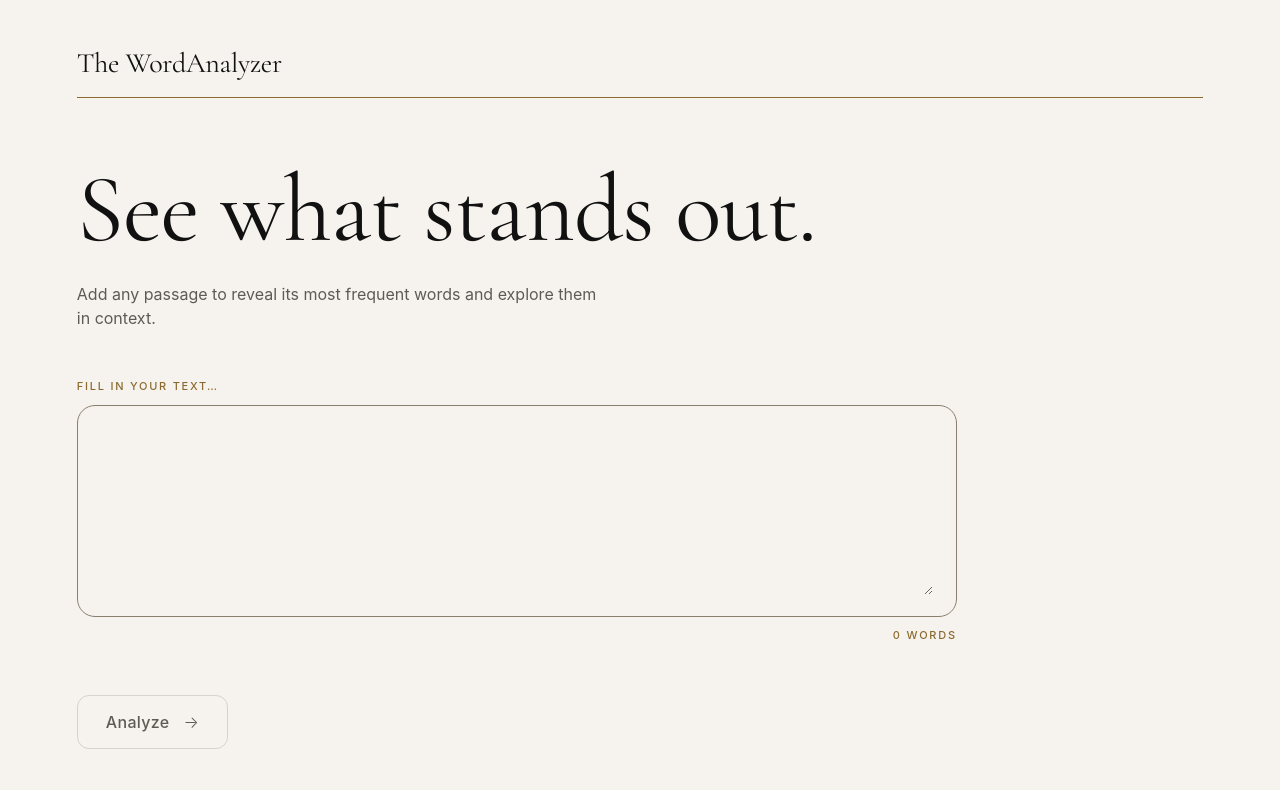
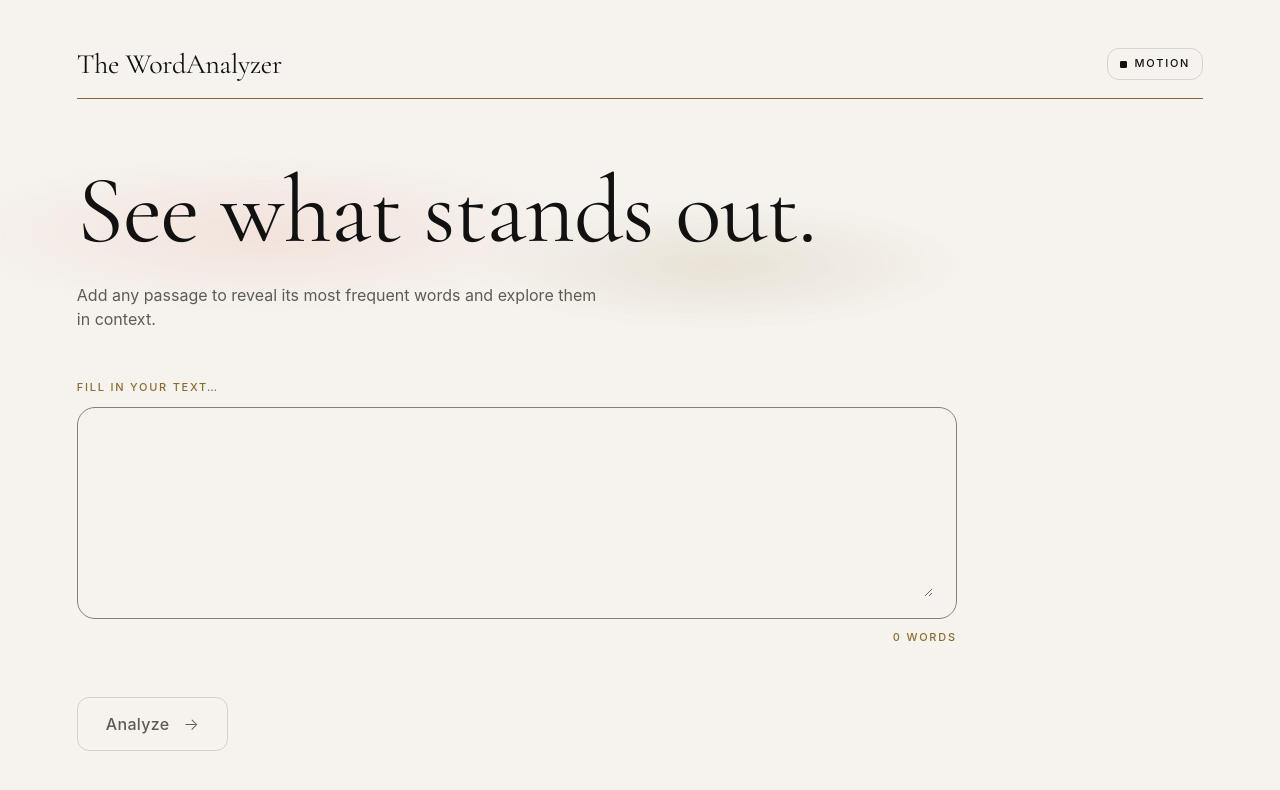
Before and after one commit to orchestratedbyalex/pincer-wordanalyzer-claude, a React (Create React App) app: page / in a window 1280 px wide. Shown: the top 790 px of the page. Built offline with nearby package versions, Linux system fonts and the light colour scheme.

Commit message:
T-19: Ongoing motion and the Motion button
Co-Authored-By: Claude Opus 5.5 <noreply@anthropic.com>
Claude-Session: https://claude.ai/code/session_0199MN7F6U16f5oFgHMHRE9x

```diff
--- a/src/components/Form/Views/Default/Default.css
+++ b/src/components/Form/Views/Default/Default.css
@@ -7,7 +7,10 @@
     color: var(--color-ink);
 }
 
+/* positioned and isolated so the ambient tint can sit behind the headline */
 .defaultViewHeader {
+    position: relative;
+    isolation: isolate;
     display: flex;
     flex-direction: column;
     gap: clamp(16px, 2vw, 24px);
@@ -61,7 +64,12 @@
     transform: translateX(3px);
 }
 
+.analyzeMagnet {
+    display: inline-flex;
+}
+
 @media (max-width: 480px) {
+    .analyzeMagnet,
     .analyzeButton.MuiButton-root {
         width: 100%;
     }
--- a/src/components/Form/Views/Default/index.tsx
+++ b/src/components/Form/Views/Default/index.tsx
@@ -13,6 +13,8 @@ import { clearFrequencyState, setFormView, setText } from '../../../../redux/act
 import { IDefaultView } from '../../../../lib/interfaces/IDefaultView';
 // motion
 import { EASE, useMotionPrefs } from '../../../../motion/MotionContext';
+import AmbientTint from '../../../../motion/AmbientTint';
+import { useMagnetic } from '../../../../motion/useMagnetic';
 //styles
 import './Default.css';
 import { WordFrequencyAnalyzerHelper } from '../../../../lib/WordFrecuencynalyzerHelper';
@@ -36,6 +38,8 @@ const DefaultView: React.FunctionComponent<IDefaultView> = (props: IDefaultView)
     const { entrances } = useMotionPrefs();
     // the rest of the page follows once the headline has mostly risen
     const followDelay = HEADLINE_WORDS.length * WORD_STAGGER + 0.2;
+    const analyzeButtonRef = React.useRef<HTMLButtonElement>(null);
+    const magnetic = useMagnetic(analyzeButtonRef);
 
     return (
         <motion.section
@@ -46,6 +50,7 @@ const DefaultView: React.FunctionComponent<IDefaultView> = (props: IDefaultView)
             transition={{ duration: 0.3, ease: EASE }}
             className='defaultView'>
             <div className="defaultViewHeader">
+                <AmbientTint />
                 <Typography id="input-view-title" variant="h2" component="h2" className="defaultViewTitle">
                     {HEADLINE_WORDS.map((word, index) => (
                         <React.Fragment key={word}>
@@ -76,7 +81,14 @@ const DefaultView: React.FunctionComponent<IDefaultView> = (props: IDefaultView)
                 transition={{ duration: 0.6, delay: followDelay + 0.1, ease: EASE }}>
                 <TextInput onTextChange={(newText: string) => props.dispatch && props.dispatch(setText(newText))} />
                 <div className="analyzeActionWrapper">
+                    {/* the wrapper carries the magnetic offset so the button keeps MUI's own styles */}
+                    <motion.div
+                        className="analyzeMagnet"
+                        style={{ x: magnetic.x, y: magnetic.y }}
+                        onMouseMove={magnetic.onMouseMove}
+                        onMouseLeave={magnetic.onMouseLeave}>
                         <Button
+                            ref={analyzeButtonRef}
                             disabled={!isAnalizedButtonEnabled}
                             variant="contained"
                             size="large"
@@ -85,6 +97,7 @@ const DefaultView: React.FunctionComponent<IDefaultView> = (props: IDefaultView)
                             Analyze
                             <span className="analyzeArrow" aria-hidden="true">→</span>
                         </Button>
+                    </motion.div>
                 </div>
             </motion.div>
         </motion.section>
--- a/src/components/Form/Views/Results/index.tsx
+++ b/src/components/Form/Views/Results/index.tsx
@@ -25,6 +25,7 @@ import { IResultsView } from '../../../../interfaces/IResultsView';
 
 // motion
 import { EASE, useMotionPrefs } from '../../../../motion/MotionContext';
+import WordRibbon from '../../../../motion/WordRibbon';
 
 // styles
 import './Results.css';
@@ -77,6 +78,7 @@ const ResultsView: React.FunctionComponent<IResultsView> = (props: IResultsView)
                     />
                 </div>
             </section>
+            <WordRibbon text={props.text} />
             <div className="detailedResultsWrapper">
                 <TopWords />
                 <HighestFrecuencyWords />
--- a/src/components/Masthead/Masthead.css
+++ b/src/components/Masthead/Masthead.css
@@ -2,7 +2,7 @@
     display: flex;
     width: 100%;
     flex-wrap: wrap;
-    align-items: baseline;
+    align-items: center;
     justify-content: space-between;
     gap: 4px 24px;
     padding-bottom: 18px;
--- a/src/components/Masthead/index.tsx
+++ b/src/components/Masthead/index.tsx
@@ -1,14 +1,18 @@
 import React from 'react';
 import { Typography } from '@material-ui/core';
 
+import MotionToggle from '../../motion/MotionToggle';
+
 import './Masthead.css';
 
-// Typographic masthead: the wordmark is the page's h1, and a hairline rule closes the row.
+// Typographic masthead: the wordmark is the page's h1, the Motion toggle sits opposite it,
+// and a hairline rule closes the row.
 const Masthead: React.FunctionComponent = () => (
     <header className="masthead">
         <Typography variant="h1" component="h1" className="mastheadWordmark">
             The WordAnalyzer
         </Typography>
+        <MotionToggle />
     </header>
 );
 
--- /dev/null
+++ b/src/motion/Ambient.css
@@ -0,0 +1,113 @@
+/* Ambient motion lives here, apart from the view stylesheets: the tint is the one gradient
+   the spec allows (R-14). Every loop pauses through data-state="paused", and the global
+   reduced-motion rule in index.css stops them too. */
+
+/* --- The Motion toggle ----------------------------------------------------- */
+.motionToggle {
+    display: inline-flex;
+    align-items: center;
+    gap: 8px;
+    min-height: 32px;
+    padding: 4px 12px;
+    color: var(--color-ink);
+    background: transparent;
+    border: 1px solid var(--color-rule);
+    border-radius: var(--radius-control);
+    font-family: var(--font-body);
+    font-size: 0.6875rem;
+    font-weight: 500;
+    letter-spacing: var(--tracking-caps);
+    text-transform: uppercase;
+    cursor: pointer;
+    transition: border-color var(--motion-fast) var(--motion-ease);
+}
+
+.motionToggle:hover {
+    border-color: var(--color-ink);
+}
+
+.motionToggle:focus-visible {
+    outline: 2px solid var(--color-ink);
+    outline-offset: 3px;
+}
+
+.motionToggle[aria-disabled="true"] {
+    color: var(--color-ink-muted);
+    cursor: not-allowed;
+}
+
+.motionToggleDot {
+    width: 7px;
+    height: 7px;
+    border: 1px solid var(--color-ink);
+    border-radius: 1px;
+    transition: background-color var(--motion-fast) var(--motion-ease);
+}
+
+.motionToggleDot[data-on="true"] {
+    background-color: var(--color-ink);
+}
+
+/* --- The drifting tint behind the headline --------------------------------- */
+.ambientTint {
+    position: absolute;
+    inset: -12% -8%;
+    z-index: -1;
+    pointer-events: none;
+    background:
+        radial-gradient(ellipse 45% 55% at 28% 45%, var(--color-highlight), transparent 70%),
+        radial-gradient(ellipse 35% 45% at 72% 60%, color-mix(in srgb, var(--color-brass) 16%, transparent), transparent 70%);
+    opacity: 0.75;
+    animation: tintDrift 26s ease-in-out infinite alternate;
+}
+
+.ambientTint[data-state="paused"] {
+    animation-play-state: paused;
+}
+
+@keyframes tintDrift {
+    from { transform: translate3d(-3%, -2%, 0) scale(1); }
+    to { transform: translate3d(3%, 2%, 0) scale(1.06); }
+}
+
+/* --- The ribbon of top words ----------------------------------------------- */
+.wordRibbon {
+    width: 100%;
+    min-width: 0;
+    overflow: hidden;
+    padding: 14px 0;
+    border-top: 1px solid var(--color-rule);
+    border-bottom: 1px solid var(--color-rule);
+}
+
+.wordRibbonTrack {
+    display: flex;
+    width: max-content;
+    animation: ribbonScroll 48s linear infinite;
+}
+
+.wordRibbon[data-state="paused"] .wordRibbonTrack,
+.wordRibbon:hover .wordRibbonTrack {
+    animation-play-state: paused;
+}
+
+.wordRibbonWord {
+    padding: 0 0.9em;
+    color: var(--color-ink-muted);
+    font-family: var(--font-display);
+    font-size: clamp(1.5rem, 3vw, 2.25rem);
+    font-style: italic;
+    line-height: 1.2;
+    white-space: nowrap;
+}
+
+.wordRibbonWord::after {
+    content: '·';
+    padding-left: 1.8em;
+    font-style: normal;
+}
+
+@keyframes ribbonScroll {
+    from { transform: translate3d(0, 0, 0); }
+    to { transform: translate3d(-50%, 0, 0); }
+}
--- /dev/null
+++ b/src/motion/AmbientTint.tsx
@@ -0,0 +1,14 @@
+import React from 'react';
+
+import { useMotionPrefs } from './MotionContext';
+import './Ambient.css';
+
+// The single allowed gradient: a low-opacity blush and brass wash that drifts slowly
+// behind the headline. Purely decorative.
+const AmbientTint: React.FunctionComponent = () => {
+    const { ambient } = useMotionPrefs();
+
+    return <div className="ambientTint" data-tint aria-hidden="true" data-state={ambient ? 'running' : 'paused'} />;
+};
+
+export default AmbientTint;
--- /dev/null
+++ b/src/motion/MotionToggle.tsx
@@ -0,0 +1,34 @@
+import React from 'react';
+
+import { useMotionPrefs } from './MotionContext';
+import './Ambient.css';
+
+// Pauses all looping ambient motion (WCAG 2.2.2). Under reduced motion it stays off and
+// says why, since the system preference wins.
+const MotionToggle: React.FunctionComponent = () => {
+    const { entrances, ambient, setAmbient } = useMotionPrefs();
+    const lockedOff = !entrances;
+
+    return (
+        <>
+            <button
+                type="button"
+                className="motionToggle"
+                data-corner="control"
+                aria-pressed={ambient}
+                aria-disabled={lockedOff || undefined}
+                aria-describedby={lockedOff ? 'motion-toggle-note' : undefined}
+                onClick={() => { if (!lockedOff) setAmbient(!ambient); }}>
+                <span className="motionToggleDot" data-on={ambient} aria-hidden="true" />
+                Motion
+            </button>
+            {/* outside the button so it describes it without becoming part of its name */}
+            {lockedOff &&
+                <span id="motion-toggle-note" className="visually-hidden">
+                    Off because your system asks for reduced motion
+                </span>}
+        </>
+    );
+};
+
+export default MotionToggle;
--- /dev/null
+++ b/src/motion/WordRibbon.tsx
@@ -0,0 +1,32 @@
+import React from 'react';
+
+import { WordFrequencyAnalyzer } from '../lib';
+import { useMotionPrefs } from './MotionContext';
+import './Ambient.css';
+
+const wordFrequencyAnalyzer: WordFrequencyAnalyzer = new WordFrequencyAnalyzer();
+const RIBBON_WORDS = 8;
+
+// A slow, decorative ribbon of the text's top words. It is aria-hidden and holds nothing
+// focusable; the words are plain React text nodes, already extracted from the input.
+const WordRibbon: React.FunctionComponent<{ text: string }> = ({ text }) => {
+    const { ambient } = useMotionPrefs();
+    const words = wordFrequencyAnalyzer.calculateMostFrequentNWords(text, RIBBON_WORDS).map((w) => w.getWord());
+
+    if (words.length === 0) return null;
+
+    // the sequence is rendered twice so the -50% loop is seamless
+    const sequence = [...words, ...words];
+
+    return (
+        <div className="wordRibbon" data-ribbon aria-hidden="true" data-state={ambient ? 'running' : 'paused'}>
+            <div className="wordRibbonTrack">
+                {sequence.map((word, index) => (
+                    <span className="wordRibbonWord" key={word + '_' + index}>{word}</span>
+                ))}
+            </div>
+        </div>
+    );
+};
+
+export default WordRibbon;
--- /dev/null
+++ b/src/motion/useMagnetic.ts
@@ -0,0 +1,43 @@
+import React from 'react';
+import { useMotionValue, useSpring, MotionValue } from 'framer-motion';
+
+import { useMotionPrefs } from './MotionContext';
+
+const MAX_PULL = 6;
+const PULL = 0.15;
+// critically damped, so the button glides and never bounces
+const SPRING = { stiffness: 300, damping: 30 };
+
+const finePointer = (): boolean =>
+    typeof window !== 'undefined' && typeof window.matchMedia === 'function' && window.matchMedia('(pointer: fine)').matches;
+
+const clamp = (value: number): number => Math.max(-MAX_PULL, Math.min(MAX_PULL, value));
+
+interface IMagnetic {
+    x: MotionValue<number>;
+    y: MotionValue<number>;
+    onMouseMove: (event: React.MouseEvent) => void;
+    onMouseLeave: () => void;
+}
+
+// Leans an element toward the pointer by at most 6px, for fine pointers with ambient motion on.
+export const useMagnetic = (target: React.RefObject<HTMLElement>): IMagnetic => {
+    const { ambient } = useMotionPrefs();
+    const rawX = useMotionValue(0);
+    const rawY = useMotionValue(0);
+    const x = useSpring(rawX, SPRING);
+    const y = useSpring(rawY, SPRING);
+
+    const reset = React.useCallback(() => { rawX.set(0); rawY.set(0); }, [rawX, rawY]);
+
+    React.useEffect(() => { if (!ambient) reset(); }, [ambient, reset]);
+
+    const onMouseMove = (event: React.MouseEvent) => {
+        if (!ambient || !finePointer() || !target.current) return;
+        const box = target.current.getBoundingClientRect();
+        rawX.set(clamp((event.clientX - (box.left + box.width / 2)) * PULL));
+        rawY.set(clamp((event.clientY - (box.top + box.height / 2)) * PULL));
+    };
+
+    return { x, y, onMouseMove, onMouseLeave: reset };
+};
```
Also changed, not shown: 1 other file (tests, documents, lock files or other folders). Lines whose indentation alone changed are shown as unchanged.
